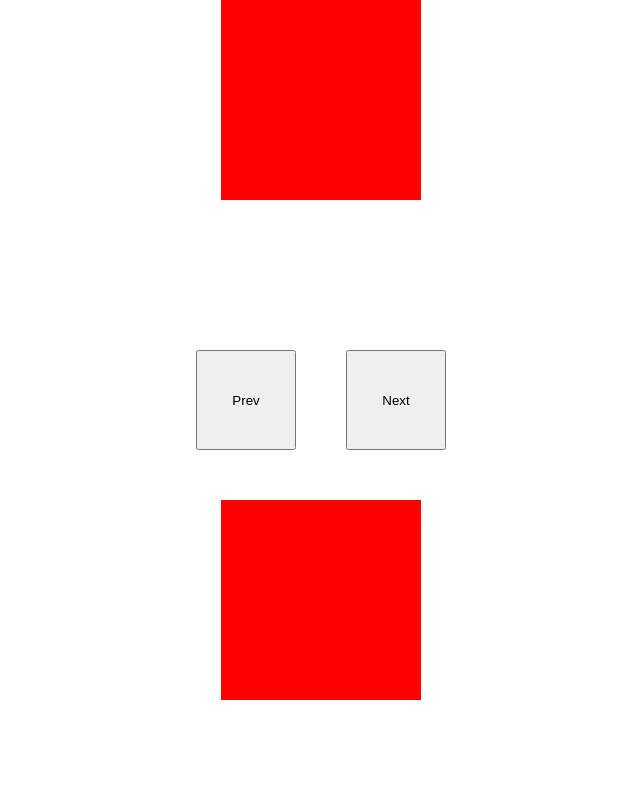
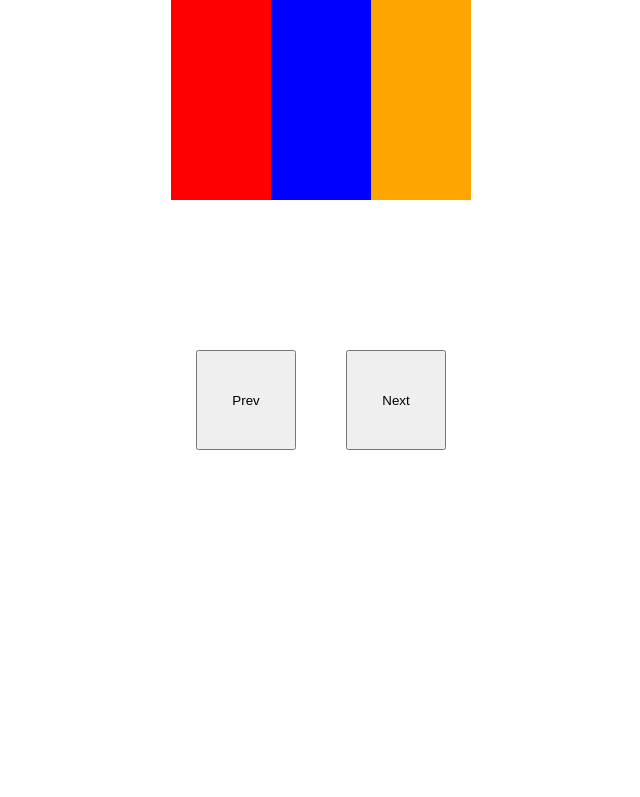
Before and after one commit to freelancermarsel/JavaScriptNativeSlider, a plain HTML site: page index.html in a window 1280 px wide. Shown: the top 797 px of the page, without its empty margins (319-959 px from the left). Drawn offline with Linux system fonts and the light colour scheme.

Commit message:
Улучшенный слайдер

```diff
--- a/index.html
+++ b/index.html
@@ -16,21 +16,21 @@
   }
 
   .slider {
-    width: 200px;
+    width: 300px;
     height: 200px;
     overflow: hidden;
   }
 
   .slider__wrapper {
     display: flex;
-    width: 1200px;
+    width: 600px;
     height: 200px;
     transform: translateX(0px);
     transition: all .2s linear;
   }
 
   .slider__item {
-    width: 200px;
+    width: 100px;
     height: 200px;
   }
 
@@ -89,7 +89,7 @@
 
 
 
-  <div class="slider__second">
+  <!-- <div class="slider__second">
     <div class="slider__wrapper__second">
       <div style="background-color: red;" class="slider__item__second"></div>
       <div style="background-color: blue;" class="slider__item__second"></div>
@@ -102,7 +102,7 @@
   <div class="slider__btns__second">
     <button class="btn btn--prev__second">Prev</button>
     <button class="btn btn--next__second">Next</button>
-  </div>
+  </div> -->
 
 
 
--- a/slider.js
+++ b/slider.js
@@ -1,4 +1,4 @@
-function animatedFunction({ next, prev, items, selector, wrapper }) {
+function animatedFunction({ next, prev, items, selector, wrapper, count = 1 }) {
     const nextBtn = document.querySelector(next);
     const prevBtn = document.querySelector(prev);
     const sliderItems = document.querySelectorAll(items);
@@ -8,17 +8,16 @@ function animatedFunction({ next, prev, items, selector, wrapper }) {
     slider.style = `transform: translateX(${offset}px)`;
 
     nextBtn.addEventListener("click", () => {
-        if (offset === -(getComputedStyle(slider).width.replace('px', '') * sliderItems.length - getComputedStyle(slider).width.replace('px', ''))) {
+        if (offset === -(getComputedStyle(slider).width.replace('px', '') * (sliderItems.length / count) - getComputedStyle(slider).width.replace('px', ''))) {
             offset = getComputedStyle(slider).width.replace('px', '');
         }
         offset -= getComputedStyle(slider).width.replace('px', '');
-        // console.log(offset);
         sliderWrapper.style = `transform: translateX(${offset}px);`;
     });
 
     prevBtn.addEventListener("click", () => {
         if (offset === 0) {
-            offset = -getComputedStyle(slider).width.replace('px', '') * sliderItems.length;
+            offset = -getComputedStyle(slider).width.replace('px', '') * (sliderItems.length / count);
         }
         offset += +getComputedStyle(slider).width.replace('px', '');
         // console.log(offset);
@@ -30,13 +29,14 @@ animatedFunction({
     prev: '.btn--prev',
     items: '.slider__item',
     selector: '.slider',
-    wrapper: '.slider__wrapper'
+    wrapper: '.slider__wrapper',
+    count: 3
 });
 
-animatedFunction({
-    next: '.btn--next__second',
-    prev: '.btn--prev__second',
-    items: '.slider__item__second',
-    selector: '.slider__second',
-    wrapper: '.slider__wrapper__second'
-});
+// animatedFunction({
+//     next: '.btn--next__second',
+//     prev: '.btn--prev__second',
+//     items: '.slider__item__second',
+//     selector: '.slider__second',
+//     wrapper: '.slider__wrapper__second'
+// });
```
